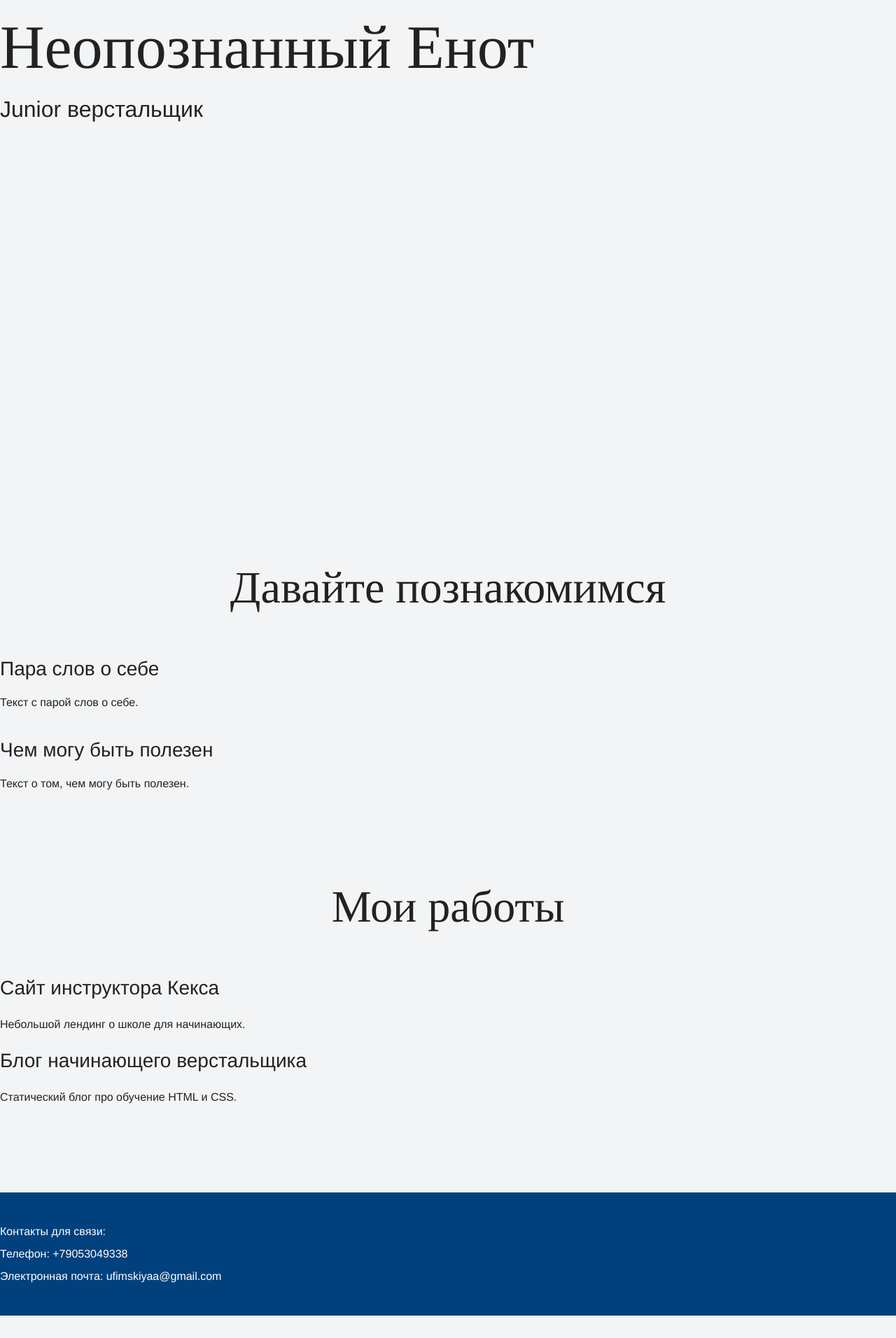
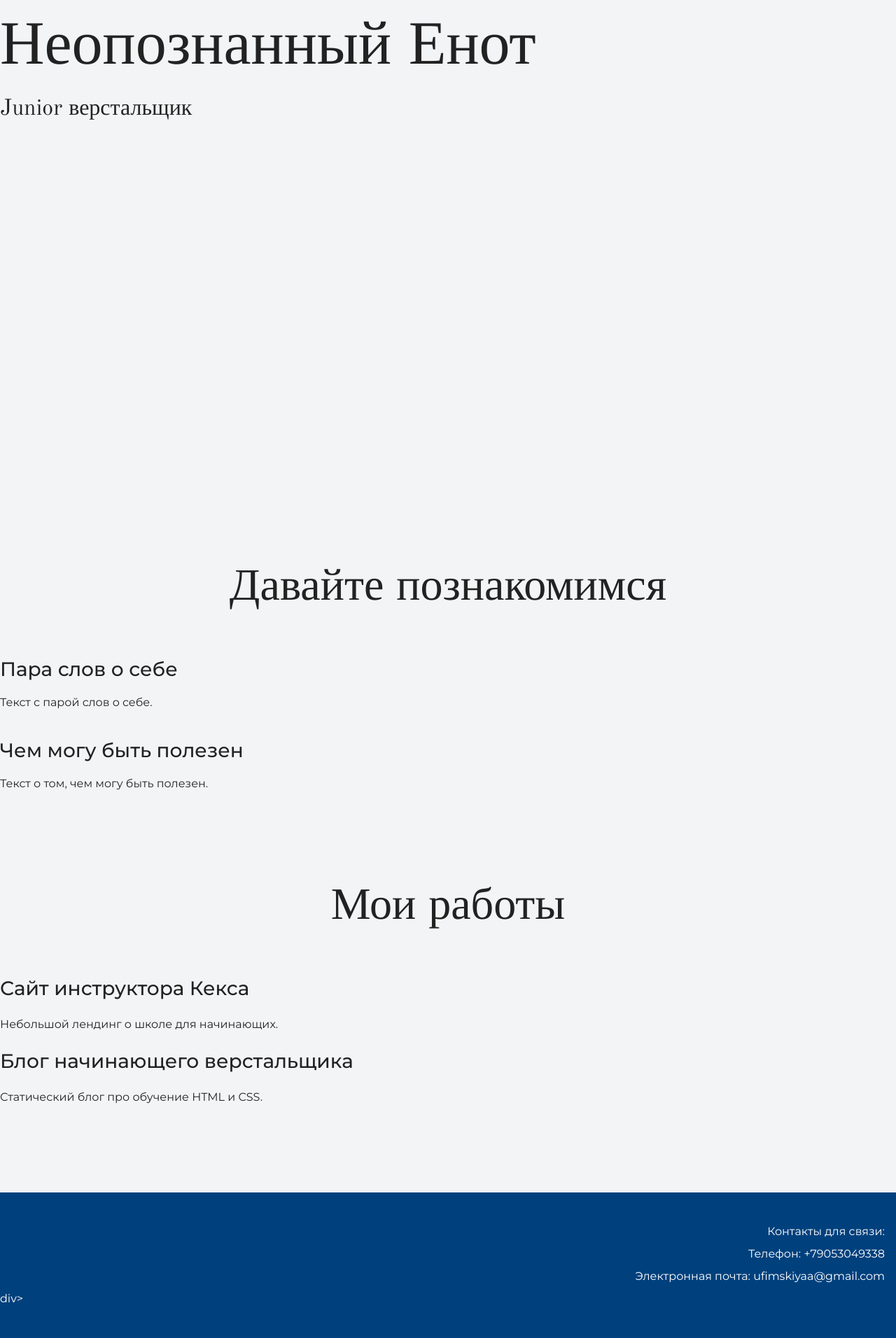
Before and after one commit to ufimskiy/my-site, a plain HTML site: page index.html in a window 1280 px wide. Shown: the part 300-2212 px from the top of the page at 70% size. Before the commit the page ends 2180 px from the top, so only its background shows below. Drawn offline with nearby package versions, Linux system fonts and the light colour scheme.

Commit message:
Update index.html

```diff
--- a/index.html
+++ b/index.html
@@ -3,19 +3,20 @@
   <head>
     <meta charset="UTF-8">
     <link rel="stylesheet" href="style.css">
+    <link href="https://fonts.googleapis.com/css?family=Montserrat:400,500,700|Old+Standard+TT&display=swap&subset=cyrillic" rel="stylesheet">
     <title>Уфимский Александр Анатольевич</title>
   </head>
 
   <body>
     <header class="page-header">
-      <!--контакты в шапке--> <div class="container">Контакты для связи:<br>
+      <div class="container">Контакты для связи:<br>
       Телефон: +79053049338<br>
       Электронная почта: ufimskiyaa@gmail.com</div>
     </header>
 
     <section class="hero-image">
       <h1 class="heading">Неопознанный Енот</h1>
-      <p>Junior верстальщик</p>
+      <p class="heading" >Junior верстальщик</p>
     </section>
 
     <section class="intro">
@@ -37,9 +38,9 @@
     </section>
 
     <footer class="page-footer">
-      <!--Контакты в подвале--> Контакты для связи:<br>
+      <!--Контакты в подвале--> <div class="container">Контакты для связи:<br>
       Телефон: +79053049338<br>
-      Электронная почта: ufimskiyaa@gmail.com
+      Электронная почта: ufimskiyaa@gmail.com</div>div>
     </footer>
   </body>
 </html>
```
